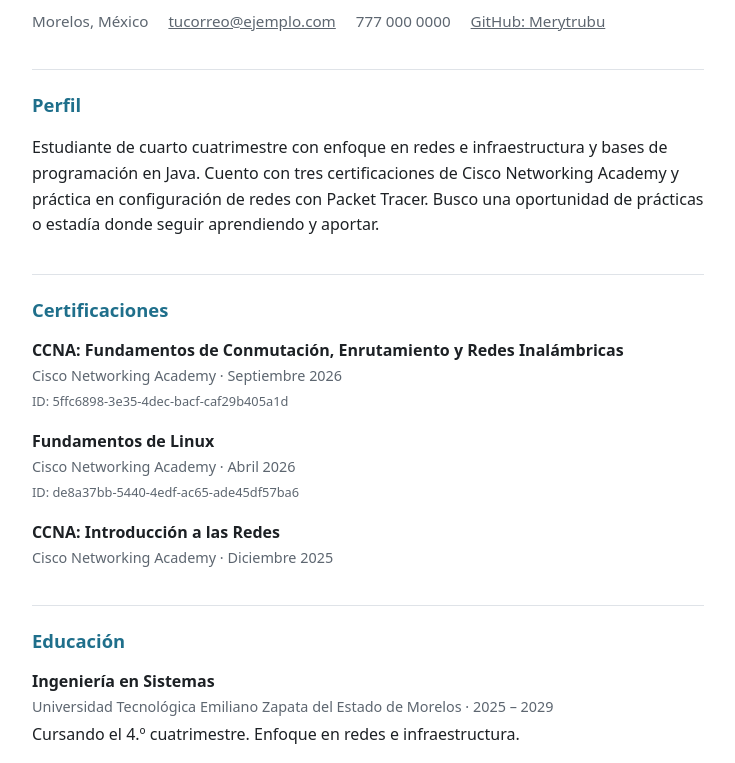
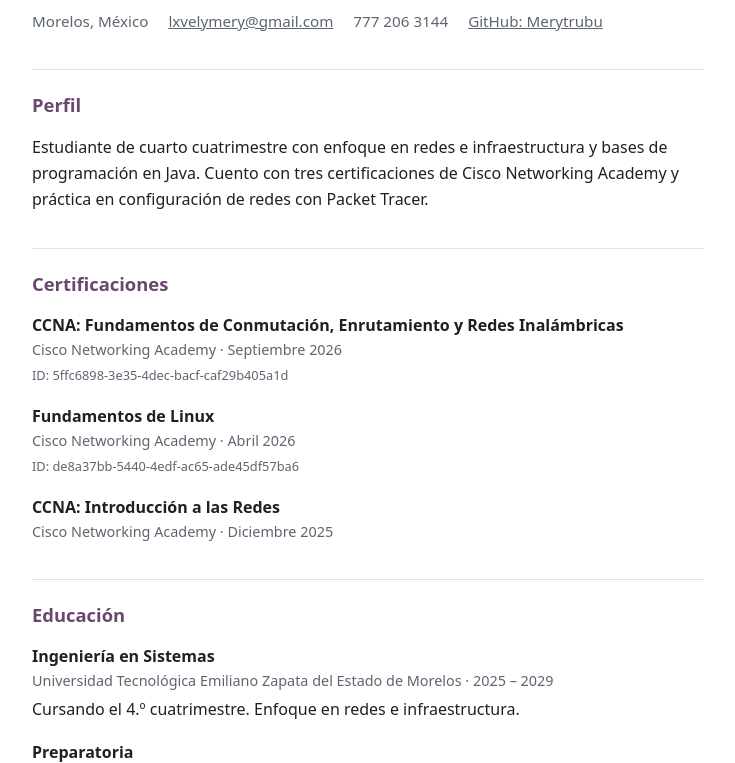
Before and after one commit to Merytrubu/Curriculum, a plain HTML site: page index.html in a window 1280 px wide. Shown: the part 124-887 px from the top of the page, without its empty margins (272-1007 px from the left). Drawn offline with Linux system fonts and the light colour scheme.

Commit message:
[ADD]: Corrección de color + datos.

```diff
--- a/index.html
+++ b/index.html
@@ -10,7 +10,7 @@
     --text: #1d2125;
     --muted: #5d6670;
     --line: #dfe3e8;
-    --accent: #1f6f8b;
+    --accent: #69476f;
     box-sizing: border-box;
     padding-top: env(safe-area-inset-top, 0px);
     padding-bottom: env(safe-area-inset-bottom, 0px);
@@ -56,15 +56,15 @@
     <p class="rol">Estudiante de Ingeniería en Sistemas · Redes e Infraestructura</p>
     <div class="contacto">
       <span>Morelos, México</span>
-      <a href="mailto:tucorreo@ejemplo.com">tucorreo@ejemplo.com</a>
-      <span>777 000 0000</span>
+      <a href="lxvelymery@gmail.com">lxvelymery@gmail.com</a>
+      <span>777 206 3144</span>
       <a href="https://github.com/Merytrubu">GitHub: Merytrubu</a>
     </div>
   </header>
 
   <section>
     <h2>Perfil</h2>
-    <p>Estudiante de cuarto cuatrimestre con enfoque en redes e infraestructura y bases de programación en Java. Cuento con tres certificaciones de Cisco Networking Academy y práctica en configuración de redes con Packet Tracer. Busco una oportunidad de prácticas o estadía donde seguir aprendiendo y aportar.</p>
+    <p>Estudiante de cuarto cuatrimestre con enfoque en redes e infraestructura y bases de programación en Java. Cuento con tres certificaciones de Cisco Networking Academy y práctica en configuración de redes con Packet Tracer.</p>
   </section>
 
   <section>
@@ -115,6 +115,8 @@
     <h2>Idiomas</h2>
     <p>Español: nativo · Inglés: B2 · Francés: A1</p>
   </section>
+
+  <footer>🍡</footer>
 </main>
 </body>
 </html>
```
